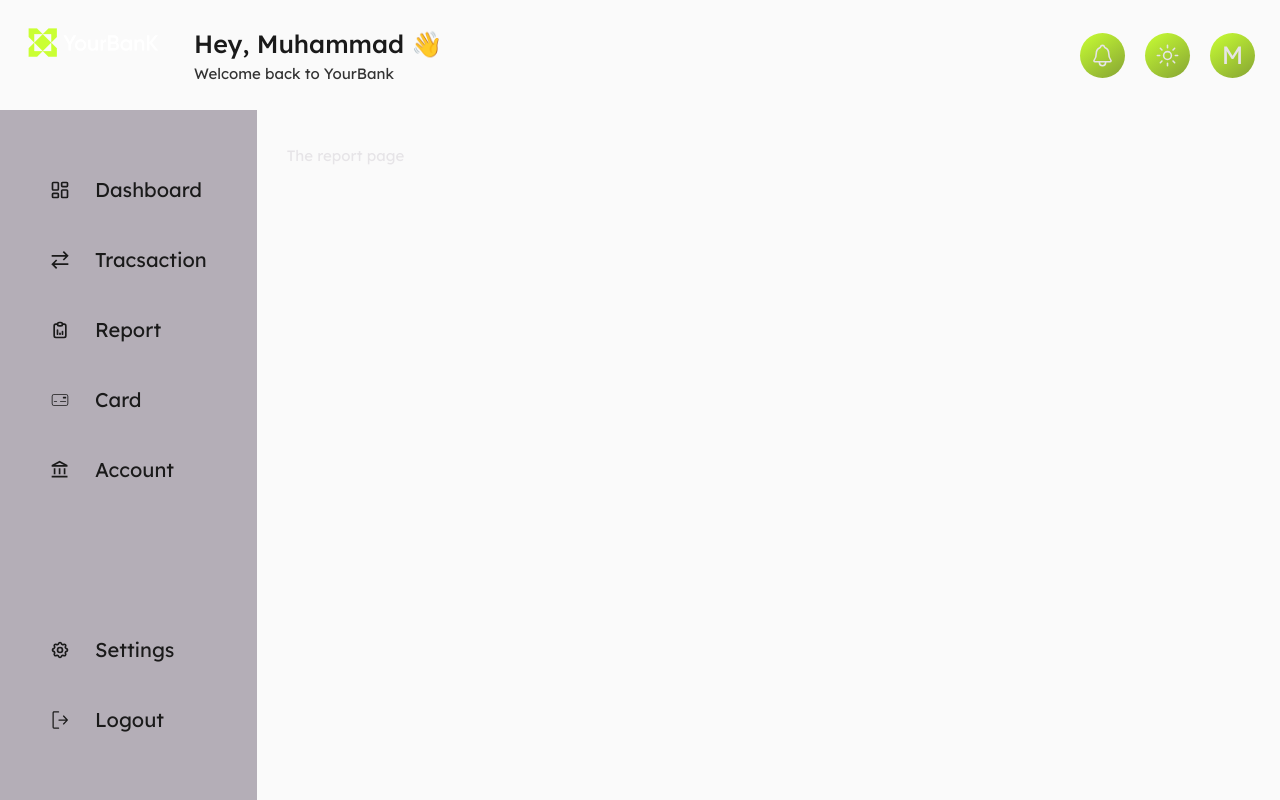
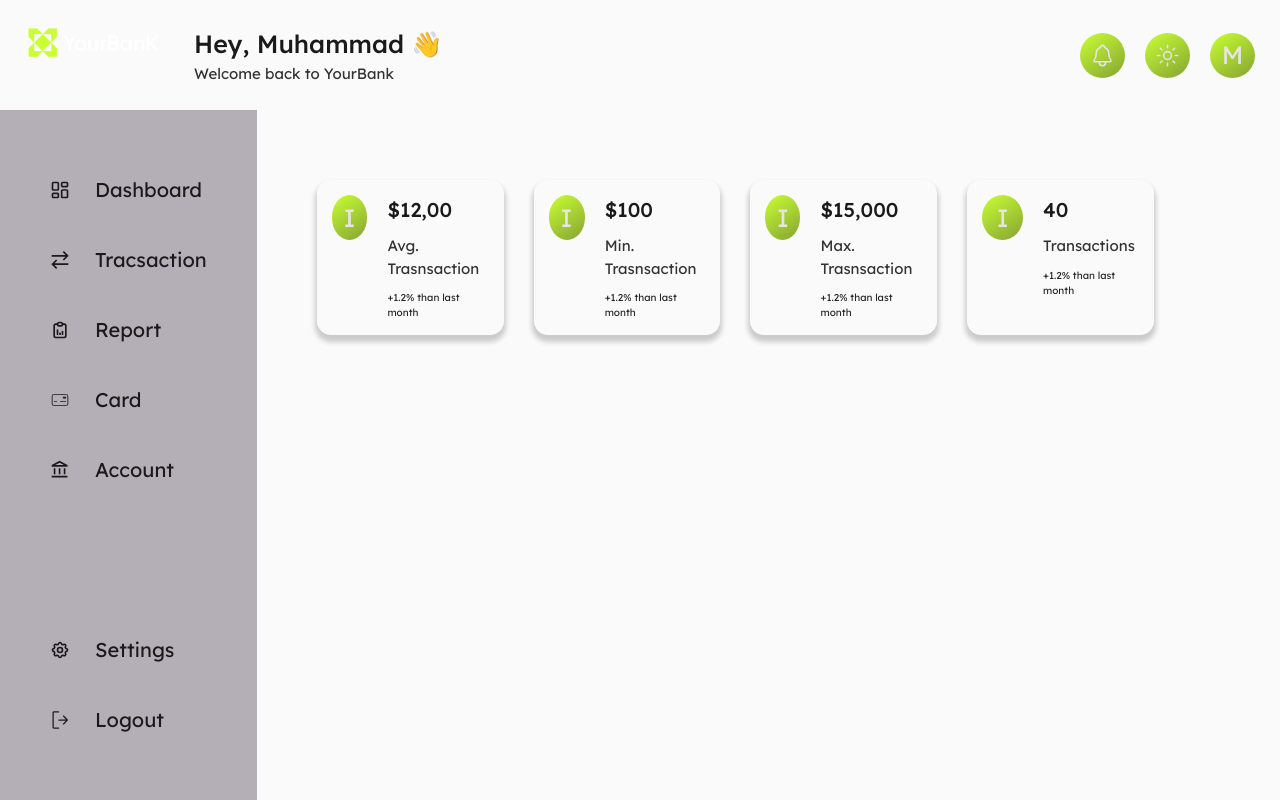
Before and after one commit to Muhammad0320/bank--f, a Next.js app: page /reports in a window 1280 px wide. Built offline with nearby package versions, Linux system fonts and the light colour scheme.

Commit message:
chore:  update page ts

```diff
--- a/src/app/(content)/reports/page.tsx
+++ b/src/app/(content)/reports/page.tsx
@@ -1,7 +1,48 @@
 import React from 'react';
+import { FirstReportRow, ReportContainer } from './style';
+import { FlexContainer } from '../../../../components/UI/uiStyles';
+import IconContainer from '../../../../components/UI/IconContainer';
+import { StyledH3, Text } from '../../../../components/UI/Text';
 
 const Page: React.FC = () => {
-  return <div>The report page</div>;
+  return (
+    <ReportContainer>
+      <FirstReportRow $flow="row" $size="inherit">
+        <FlexContainer $flow="row" $size="small">
+          <IconContainer> I </IconContainer>
+          <FlexContainer $flow="column" $size="tiny">
+            <StyledH3> $12,00 </StyledH3>
+            <Text> Avg. Trasnsaction </Text>
+            <Text $size="small"> +1.2% than last month </Text>
+          </FlexContainer>
+        </FlexContainer>
+        <FlexContainer $flow="row" $size="small">
+          <IconContainer> I </IconContainer>
+          <FlexContainer $flow="column" $size="tiny">
+            <StyledH3> $100 </StyledH3>
+            <Text> Min. Trasnsaction </Text>
+            <Text $size="small"> +1.2% than last month </Text>
+          </FlexContainer>
+        </FlexContainer>
+        <FlexContainer $flow="row" $size="small">
+          <IconContainer> I </IconContainer>
+          <FlexContainer $flow="column" $size="tiny">
+            <StyledH3> $15,000 </StyledH3>
+            <Text> Max. Trasnsaction </Text>
+            <Text $size="small"> +1.2% than last month </Text>
+          </FlexContainer>
+        </FlexContainer>
+        <FlexContainer $flow="row" $size="small">
+          <IconContainer> I </IconContainer>
+          <FlexContainer $flow="column" $size="tiny">
+            <StyledH3> 40 </StyledH3>
+            <Text> Transactions </Text>
+            <Text $size="small"> +1.2% than last month </Text>
+          </FlexContainer>
+        </FlexContainer>
+      </FirstReportRow>
+    </ReportContainer>
+  );
 };
 
 export default Page;
```
